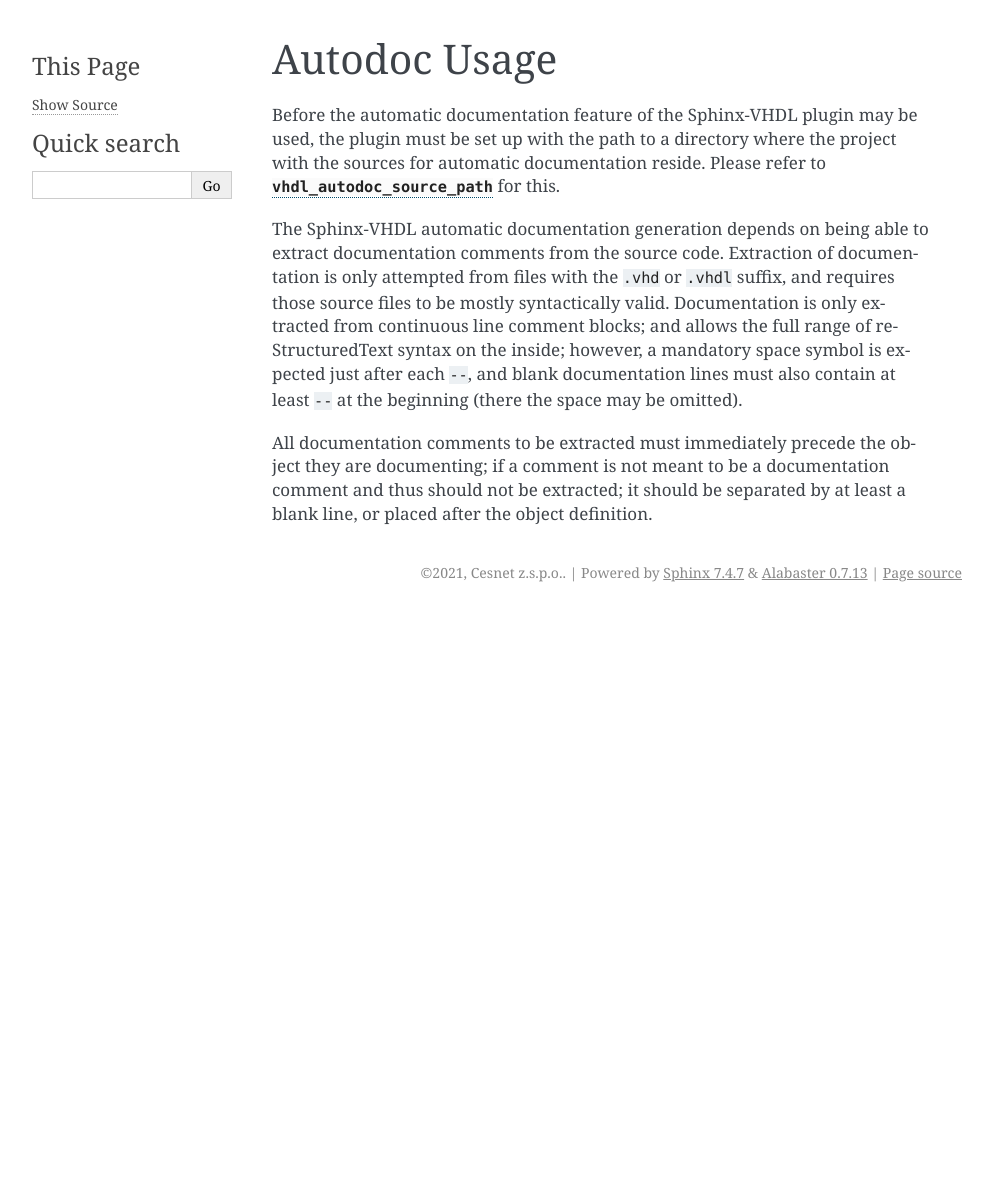
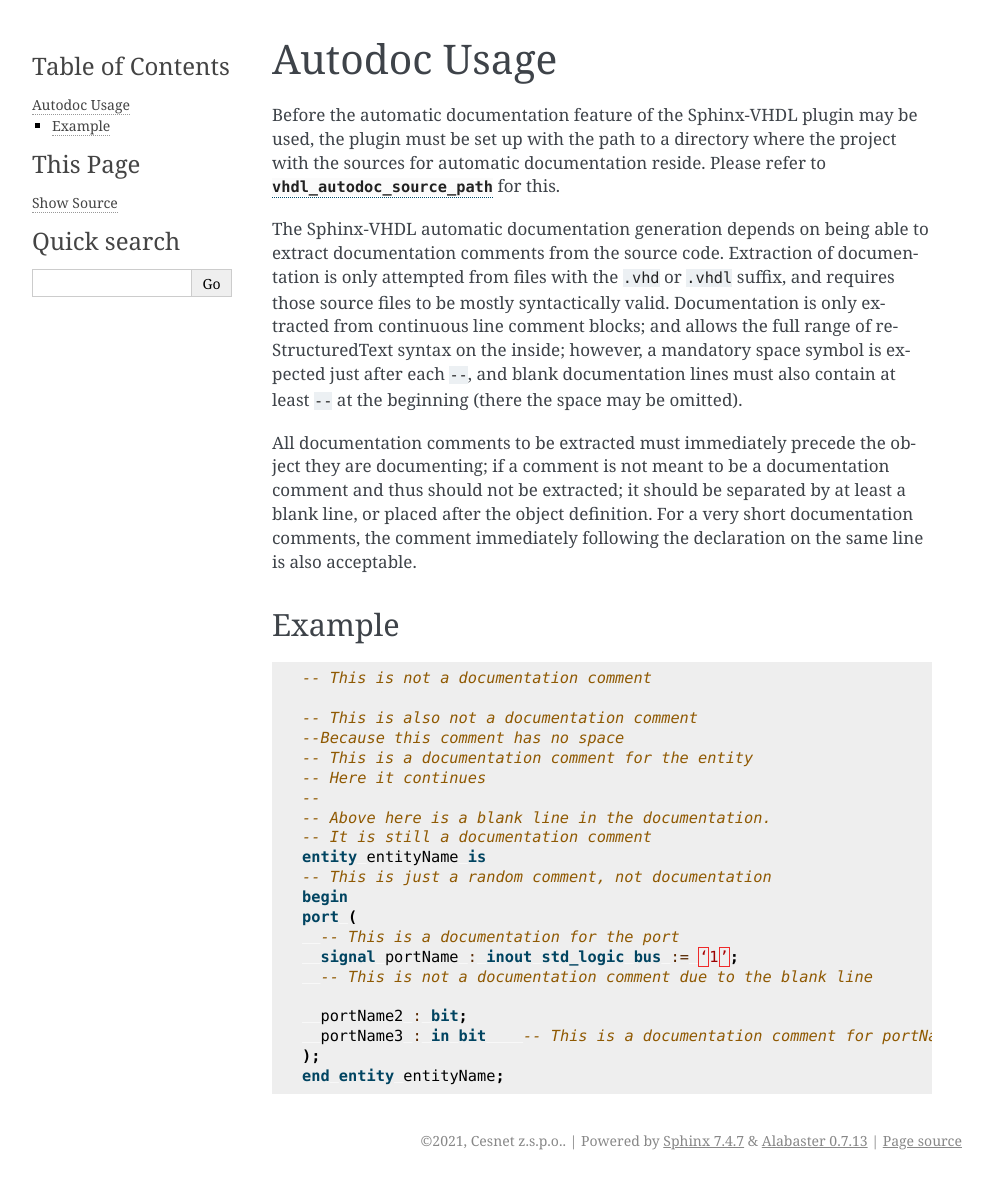
Before and after one commit to CESNET/sphinx-vhdl, a Sphinx documentation site: the page built from doc/source/autodoc.rst, in a window 1280 px wide. Shown: the whole page, without its empty margins (148-1141 px from the left). Built offline with Sphinx 7.4.7, drawn with Linux system fonts in a browser that asks for light colours; before the commit the page ends 900 px from its top, so only the background shows below that.

Commit message:
Allowed single line doc comments on the same line as entity being documented; documentation

```diff
--- a/doc/source/autodoc.rst
+++ b/doc/source/autodoc.rst
@@ -21,4 +21,33 @@ omitted).
 All documentation comments to be extracted must immediately precede the object
 they are documenting; if a comment is not meant to be a documentation comment
 and thus should not be extracted; it should be separated by at least a blank
-line, or placed after the object definition.
+line, or placed after the object definition. For a very short documentation
+comments, the comment immediately following the declaration on the same line is
+also acceptable.
+
+Example
+-------
+
+.. code-block:: vhdl
+
+    -- This is not a documentation comment
+
+    -- This is also not a documentation comment
+    --Because this comment has no space
+    -- This is a documentation comment for the entity
+    -- Here it continues
+    --
+    -- Above here is a blank line in the documentation.
+    -- It is still a documentation comment
+    entity entityName is
+    -- This is just a random comment, not documentation
+    begin
+    port (
+      -- This is a documentation for the port
+      signal portName : inout std_logic bus := ‘1’;
+      -- This is not a documentation comment due to the blank line
+
+      portName2 : bit;
+      portName3 : in bit    -- This is a documentation comment for portName3
+    );
+    end entity entityName;
--- a/doc/source/directives_detailed.rst
+++ b/doc/source/directives_detailed.rst
@@ -124,6 +124,11 @@ Auto- Directives
     See :ref:`autodoc_usage` for further instructions on how the source code
     must be set up.
 
+    .. rst:directive:option:: noautogenerics
+
+        Do not generate a :rst:dir:`vhdl:autogenerics` directive as part of
+        generating the automatic documentation for the entity.
+
     .. rst:directive:option:: noautoports
 
         Do not generate a :rst:dir:`vhdl:autoentity` directive as part of
```
Also changed, not shown: doc/source/roles_detailed.rst (+7 -2 lines), 2 other files.
